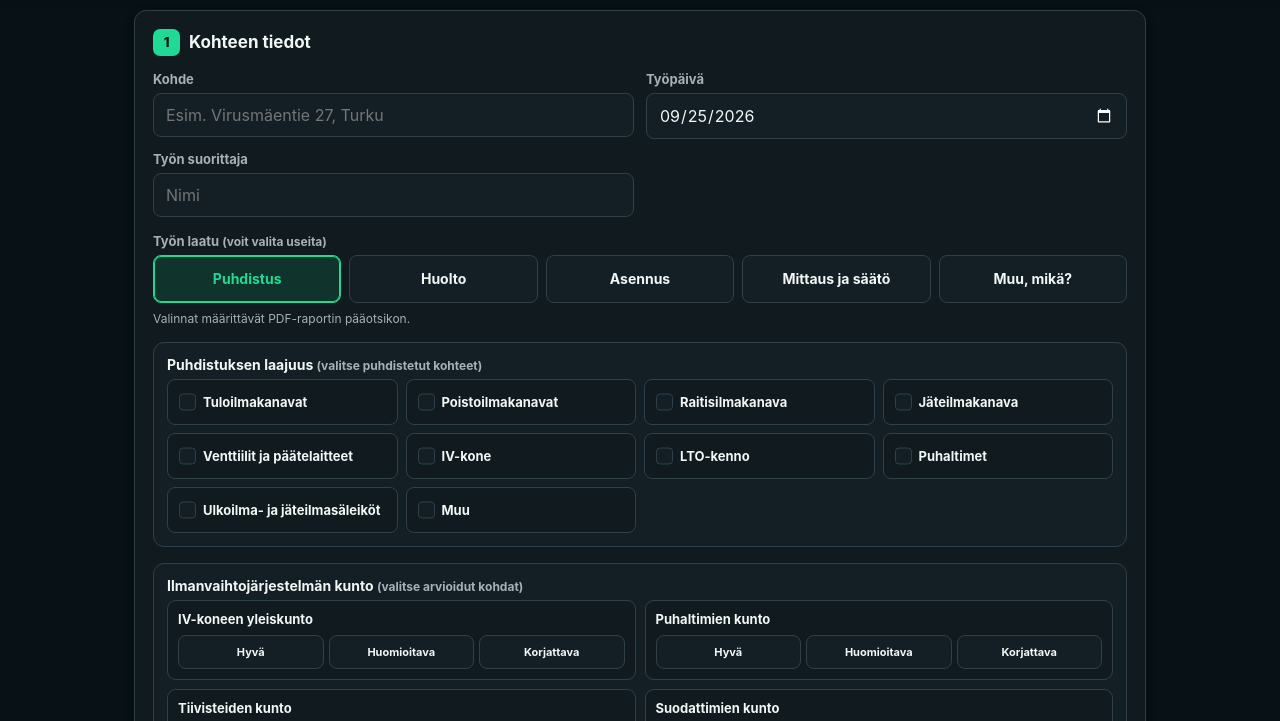
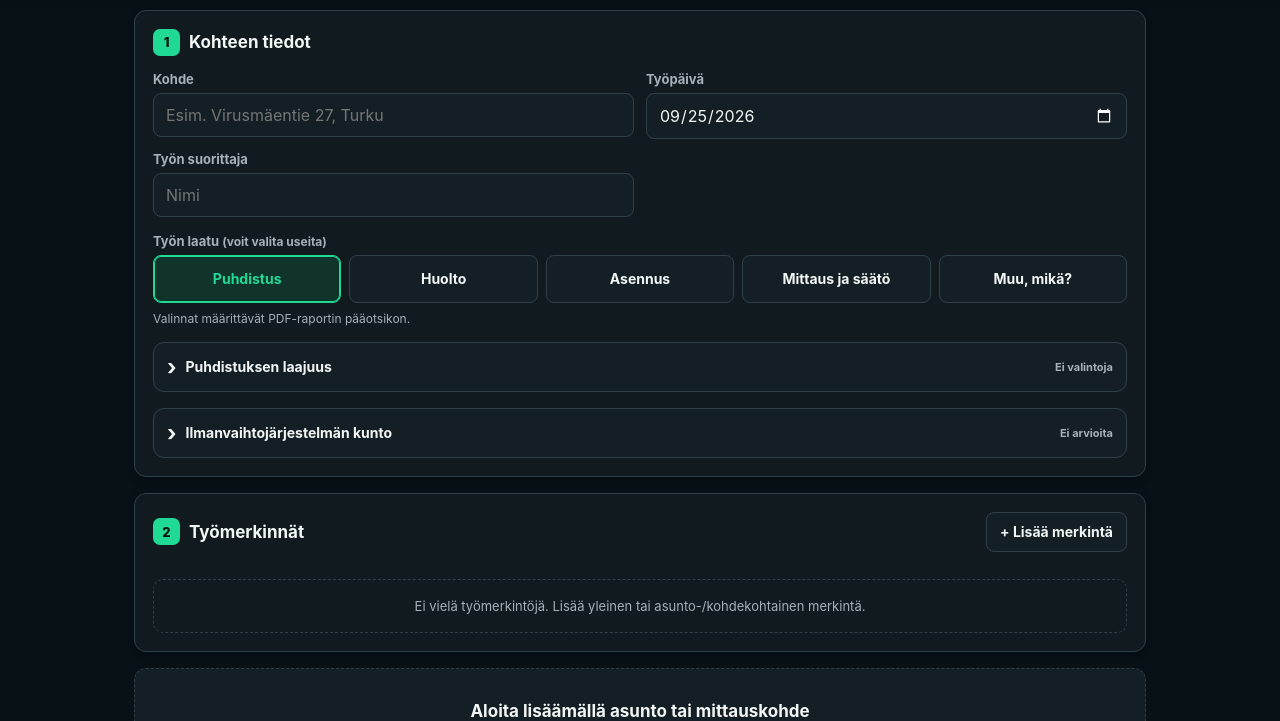
Before and after one commit to Iivo1996/iv-mittaus, a plain HTML site: page index.html in a window 1280 px wide. Both pictures are taken after a click on the checkbox "Puhdistus". Shown: the part 74-795 px from the top of the page. Drawn offline with Linux system fonts and the light colour scheme.

Commit message:
Collapse cleaning and condition sections

```diff
--- a/index.html
+++ b/index.html
@@ -56,6 +56,7 @@ button{background:var(--ui-surface-3);color:var(--ui-text)}button.primary,button
 .work-type-block{grid-column:1/-1;margin-top:4px}.work-type-grid{display:grid;grid-template-columns:repeat(5,minmax(0,1fr));gap:8px}.work-type-option{min-height:48px;background:var(--ui-surface-2);border:1px solid var(--ui-border);color:var(--ui-text)}.work-type-option.selected{background:var(--ui-accent-soft);border-color:var(--ui-accent);color:var(--ui-accent);box-shadow:inset 0 0 0 1px var(--ui-accent)}.custom-work-type{margin-top:10px;max-width:520px}.custom-work-type[hidden]{display:none}
 .cleaning-block{grid-column:1/-1;margin-top:4px;padding:13px;border:1px solid var(--ui-border);border-radius:11px;background:var(--ui-surface-2)}.cleaning-block[hidden]{display:none}.cleaning-block>label{color:var(--ui-text);font-size:14px}.cleaning-grid{display:grid;grid-template-columns:repeat(4,minmax(0,1fr));gap:8px}.cleaning-option{position:relative;min-height:46px;padding:9px 10px 9px 35px;text-align:left;background:var(--ui-surface);border:1px solid var(--ui-border);color:var(--ui-text);font-size:13px}.cleaning-option::before{content:"";position:absolute;left:11px;top:50%;width:15px;height:15px;border:1px solid var(--ui-border);border-radius:4px;transform:translateY(-50%);background:var(--ui-surface-2)}.cleaning-option.selected{background:var(--ui-accent-soft);border-color:var(--ui-accent);color:var(--ui-accent)}.cleaning-option.selected::before{content:"✓";display:grid;place-items:center;border-color:var(--ui-accent);background:var(--ui-accent);color:#04130e;font-size:11px;font-weight:900}.cleaning-custom{margin-top:9px}.cleaning-custom[hidden]{display:none}.cleaning-tags{display:flex;flex-wrap:wrap;gap:6px;margin:0 0 11px}.cleaning-tag{padding:5px 8px;border-radius:999px;background:var(--ui-accent-soft);color:var(--ui-accent);font-size:11px;font-weight:750}
 .condition-block{grid-column:1/-1;margin-top:4px;padding:13px;border:1px solid var(--ui-border);border-radius:11px;background:var(--ui-surface-2)}.condition-block[hidden]{display:none}.condition-block>label{color:var(--ui-text);font-size:14px}.condition-grid{display:grid;grid-template-columns:repeat(2,minmax(0,1fr));gap:9px}.condition-item{padding:10px;border:1px solid var(--ui-border);border-radius:9px;background:var(--ui-surface)}.condition-item strong{display:block;margin-bottom:8px;font-size:13px}.condition-choices{display:grid;grid-template-columns:repeat(3,minmax(0,1fr));gap:5px}.condition-choice{min-height:34px;padding:6px 5px;font-size:11px;background:var(--ui-surface-2);border:1px solid var(--ui-border)}.condition-choice.selected.good{color:var(--ui-accent);border-color:var(--ui-accent);background:var(--ui-accent-soft)}.condition-choice.selected.attention{color:#d99a35;border-color:#b67b21;background:color-mix(in srgb,#d99a35 12%,var(--ui-surface))}.condition-choice.selected.repair{color:var(--ui-danger);border-color:var(--ui-danger);background:color-mix(in srgb,var(--ui-danger) 10%,var(--ui-surface))}.condition-tags{display:flex;flex-wrap:wrap;gap:6px;margin:0 0 11px}.condition-tag{padding:5px 8px;border-radius:999px;background:var(--ui-surface-3);font-size:11px;font-weight:750}.condition-tag.good{color:var(--ui-accent)}.condition-tag.attention{color:#d99a35}.condition-tag.repair{color:var(--ui-danger)}
+.compact-section{padding:0;overflow:hidden}.compact-summary{list-style:none;display:flex;align-items:center;gap:9px;padding:13px;cursor:pointer;-webkit-tap-highlight-color:transparent;color:var(--ui-text);font-size:14px;font-weight:750}.compact-summary::-webkit-details-marker{display:none}.compact-summary::before{content:"›";font-size:22px;line-height:1;transition:transform .15s}.compact-section[open]>.compact-summary::before{transform:rotate(90deg);color:var(--ui-accent)}.compact-section[open]>.compact-summary{background:var(--ui-accent-soft);border-bottom:1px solid color-mix(in srgb,var(--ui-accent) 35%,var(--ui-border))}.compact-summary-meta{margin-left:auto;color:var(--ui-muted);font-size:11px;font-weight:650;white-space:nowrap}.compact-section-body{padding:12px 13px 13px}
 @media(max-width:700px){header{padding:10px 12px}.tool-badge{display:none}.brand{gap:9px}.brand-mark{width:34px;height:34px}.brand-copy h1{font-size:17px}.menu-button{font-size:13px;padding:6px 9px}main{padding:12px 9px 30px}.card{padding:13px;border-radius:10px}.grid{grid-template-columns:1fr}.apartment{padding:0}.apartment-summary{padding:12px}.apartment-body{padding:8px}.apartment-title,.room-title{grid-template-columns:auto 1fr}.apartment-title .danger,.room-title .danger{grid-column:2;justify-self:end}.row{grid-template-columns:1fr 1fr 1fr;gap:8px}.row>div:first-child{grid-column:1/-1}.row>button{grid-column:3}.air-summary{grid-template-columns:1fr 1fr}.summary-box:last-child{grid-column:1/-1}.bottom{display:grid;grid-template-columns:1fr 1fr}.bottom .save-note{grid-column:1/-1;margin:0}.bottom .primary,.bottom .save-project{grid-column:1/-1}.bottom button{width:100%}.project-item{grid-template-columns:1fr}.project-actions{justify-content:flex-end}.project-actions button{flex:1}.toast{bottom:24px;white-space:nowrap}.pdf-frame{height:50vh}.modal-actions{display:grid;grid-template-columns:1fr 1fr}.modal-actions>*{width:100%}#pdf-share{grid-column:1/-1}}
 @media(max-width:700px){.vent-row{grid-template-columns:repeat(6,minmax(0,1fr));gap:8px}.vent-row .field-space{grid-column:span 3}.vent-row .field-type{grid-column:span 3}.vent-row .field-valve{grid-column:1/-1}.vent-row .field-small{grid-column:span 2}.vent-row .field-flow{grid-column:span 3}.vent-row .field-position{grid-column:span 3}.vent-row .remove-vent{grid-column:1/-1;width:100%}.optional-fields{grid-template-columns:1fr}.vent-actions{display:grid;grid-template-columns:1fr}.vent-actions button{width:100%}.room-group>summary{padding:11px 10px}.room-group-body{padding:0 7px 7px}.vent-card>summary{padding:9px 8px}}
 @media(max-width:700px){.apartment-title{grid-template-columns:1fr}.apartment-title>input{max-width:none}.apartment-title .danger{grid-column:1}}
@@ -87,8 +88,8 @@ button{background:var(--ui-surface-3);color:var(--ui-text)}button.primary,button
 <button type="button" class="work-type-option" data-work-type="measurement" role="checkbox" onclick="toggleWorkType('measurement')">Mittaus ja säätö</button>
 <button type="button" class="work-type-option" data-work-type="other" role="checkbox" onclick="toggleWorkType('other')">Muu, mikä?</button>
 </div><div id="custom-work-type-wrap" class="custom-work-type" hidden><label>Muu työn laatu</label><input id="custom-work-type" maxlength="50" placeholder="Esim. kanavakuvaus" oninput="updateCustomWorkType(this.value)"></div><p class="muted">Valinnat määrittävät PDF-raportin pääotsikon.</p></div>
-<div id="project-cleaning-wrap" class="cleaning-block" hidden><label>Puhdistuksen laajuus <span class="muted">(valitse puhdistetut kohteet)</span></label><div id="project-cleaning-grid" class="cleaning-grid" role="group" aria-label="Kohteessa puhdistetut osat"></div><div id="project-cleaning-custom" class="cleaning-custom" hidden><label>Muu puhdistettu kohde</label><input id="project-cleaning-custom-input" maxlength="80" placeholder="Kirjoita puhdistettu kohde" oninput="updateProjectCustomCleaningItem(this.value)"></div></div>
-<div id="project-condition-wrap" class="condition-block" hidden><label>Ilmanvaihtojärjestelmän kunto <span class="muted">(valitse arvioidut kohdat)</span></label><div id="project-condition-grid" class="condition-grid" role="group" aria-label="Kohteen ilmanvaihtojärjestelmän kunto"></div><p class="muted">Valitse: Hyvä, Huomioitava tai Korjattava. Napauta valittua vaihtoehtoa uudelleen tyhjentääksesi arvion.</p></div>
+<details id="project-cleaning-wrap" class="cleaning-block compact-section" hidden><summary class="compact-summary"><span>Puhdistuksen laajuus</span><span id="project-cleaning-count" class="compact-summary-meta">Ei valintoja</span></summary><div class="compact-section-body"><div id="project-cleaning-grid" class="cleaning-grid" role="group" aria-label="Kohteessa puhdistetut osat"></div><div id="project-cleaning-custom" class="cleaning-custom" hidden><label>Muu puhdistettu kohde</label><input id="project-cleaning-custom-input" maxlength="80" placeholder="Kirjoita puhdistettu kohde" oninput="updateProjectCustomCleaningItem(this.value)"></div></div></details>
+<details id="project-condition-wrap" class="condition-block compact-section" hidden><summary class="compact-summary"><span>Ilmanvaihtojärjestelmän kunto</span><span id="project-condition-count" class="compact-summary-meta">Ei arvioita</span></summary><div class="compact-section-body"><div id="project-condition-grid" class="condition-grid" role="group" aria-label="Kohteen ilmanvaihtojärjestelmän kunto"></div><p class="muted">Valitse: Hyvä, Huomioitava tai Korjattava. Napauta valittua vaihtoehtoa uudelleen tyhjentääksesi arvion.</p></div></details>
 </div></section>
 <section class="card no-print"><div class="work-heading"><span class="step">2</span><h2>Työmerkinnät</h2><button type="button" class="secondary" onclick="openWorkEntryEditor()">+ Lisää merkintä</button></div>
 <div id="work-entry-editor" class="work-editor" hidden>
@@ -96,8 +97,8 @@ button{background:var(--ui-surface-3);color:var(--ui-text)}button.primary,button
     <div><label>Päivämäärä</label><input id="work-entry-date" type="date"></div>
     <div><label>Asunto / kohde <span class="muted">(vapaaehtoinen)</span></label><input id="work-entry-target" placeholder="Esim. A 12 tai IV-konehuone"></div>
     <div class="full"><label>Otsikko</label><input id="work-entry-title" maxlength="100" placeholder="Esim. Poistokanavien puhdistus"></div>
-    <div id="work-entry-cleaning-wrap" class="cleaning-block full" hidden><label>Puhdistettu tässä merkinnässä <span class="muted">(valitse kaikki sopivat)</span></label><div id="work-entry-cleaning-grid" class="cleaning-grid" role="group" aria-label="Työmerkinnässä puhdistetut osat"></div><div id="work-entry-cleaning-custom" class="cleaning-custom" hidden><label>Muu puhdistettu kohde</label><input id="work-entry-cleaning-custom-input" maxlength="80" placeholder="Kirjoita puhdistettu kohde" oninput="updatePendingCustomCleaningItem(this.value)"></div></div>
-    <div id="work-entry-condition-wrap" class="condition-block full" hidden><label>Kunto tässä merkinnässä <span class="muted">(valitse arvioidut kohdat)</span></label><div id="work-entry-condition-grid" class="condition-grid" role="group" aria-label="Työmerkinnän kuntoarviot"></div></div>
+    <details id="work-entry-cleaning-wrap" class="cleaning-block compact-section full" hidden><summary class="compact-summary"><span>Puhdistettu tässä merkinnässä</span><span id="work-entry-cleaning-count" class="compact-summary-meta">Ei valintoja</span></summary><div class="compact-section-body"><div id="work-entry-cleaning-grid" class="cleaning-grid" role="group" aria-label="Työmerkinnässä puhdistetut osat"></div><div id="work-entry-cleaning-custom" class="cleaning-custom" hidden><label>Muu puhdistettu kohde</label><input id="work-entry-cleaning-custom-input" maxlength="80" placeholder="Kirjoita puhdistettu kohde" oninput="updatePendingCustomCleaningItem(this.value)"></div></div></details>
+    <details id="work-entry-condition-wrap" class="condition-block compact-section full" hidden><summary class="compact-summary"><span>Kunto tässä merkinnässä</span><span id="work-entry-condition-count" class="compact-summary-meta">Ei arvioita</span></summary><div class="compact-section-body"><div id="work-entry-condition-grid" class="condition-grid" role="group" aria-label="Työmerkinnän kuntoarviot"></div></div></details>
     <div class="full"><label>Kuvaus</label><textarea id="work-entry-text" maxlength="2000" placeholder="Kirjaa tehdyt työt, havainnot ja jatkotoimenpiteet..."></textarea></div>
     <div class="full"><label>Kuvat</label><div class="work-photo-actions"><label class="file-button">Ota kuva<input id="work-entry-camera" type="file" accept="image/*" capture="environment" onchange="handleWorkPhotoFiles(this.files);this.value='' "></label><label class="file-button">Valitse kuvia<input id="work-entry-gallery" type="file" accept="image/*" multiple onchange="handleWorkPhotoFiles(this.files);this.value='' "></label></div><div id="work-photo-preview" class="work-photo-preview"></div><p class="muted">Voit lisätä merkintään useita kuvia. Kuvat pienennetään automaattisesti raporttia varten.</p></div>
   </div>
@@ -294,11 +295,11 @@ function cleaningOptionsHtml(selected,handler){const chosen=new Set(normalizeCle
 function conditionEntries(ratings){const normalized=normalizeConditionRatings(ratings);return CONDITION_ITEMS.flatMap(item=>{const state=CONDITION_STATES.find(option=>option.id===normalized[item.id]);return state?[{id:item.id,label:item.label,state:state.id,stateLabel:state.label}]:[]})}
 function conditionGridHtml(ratings,handler){const normalized=normalizeConditionRatings(ratings);return CONDITION_ITEMS.map(item=>'<div class="condition-item"><strong>'+esc(item.label)+'</strong><div class="condition-choices">'+CONDITION_STATES.map(state=>'<button type="button" class="condition-choice '+state.id+(normalized[item.id]===state.id?' selected':'')+'" aria-pressed="'+(normalized[item.id]===state.id?'true':'false')+'" onclick="'+handler+'(\''+item.id+'\',\''+state.id+'\')">'+state.label+'</button>').join("")+'</div></div>').join("")}
 function renderProjectCleaning(){
-  const grid=document.getElementById("project-cleaning-grid"),custom=document.getElementById("project-cleaning-custom"),input=document.getElementById("project-cleaning-custom-input");if(grid)grid.innerHTML=cleaningOptionsHtml(data.cleaningItems,"toggleProjectCleaningItem");if(custom)custom.hidden=!data.cleaningItems.includes("other");if(input)input.value=data.customCleaningItem||"";
+  const selected=normalizeCleaningItems(data.cleaningItems),grid=document.getElementById("project-cleaning-grid"),custom=document.getElementById("project-cleaning-custom"),input=document.getElementById("project-cleaning-custom-input"),count=document.getElementById("project-cleaning-count");if(grid)grid.innerHTML=cleaningOptionsHtml(selected,"toggleProjectCleaningItem");if(custom)custom.hidden=!selected.includes("other");if(input)input.value=data.customCleaningItem||"";if(count)count.textContent=selected.length?selected.length+" valittu":"Ei valintoja";
 }
 function toggleProjectCleaningItem(id){const selected=new Set(normalizeCleaningItems(data.cleaningItems));if(selected.has(id))selected.delete(id);else selected.add(id);data.cleaningItems=CLEANING_ITEMS.map(item=>item.id).filter(item=>selected.has(item));renderProjectCleaning();save()}
 function updateProjectCustomCleaningItem(value){data.customCleaningItem=value;save()}
-function renderProjectConditions(){const grid=document.getElementById("project-condition-grid");if(grid)grid.innerHTML=conditionGridHtml(data.conditionRatings,"toggleProjectCondition")}
+function renderProjectConditions(){const entries=conditionEntries(data.conditionRatings),grid=document.getElementById("project-condition-grid"),count=document.getElementById("project-condition-count");if(grid)grid.innerHTML=conditionGridHtml(data.conditionRatings,"toggleProjectCondition");if(count)count.textContent=entries.length?entries.length+" arvioitu":"Ei arvioita"}
 function toggleProjectCondition(id,state){const ratings=normalizeConditionRatings(data.conditionRatings);if(ratings[id]===state)delete ratings[id];else ratings[id]=state;data.conditionRatings=ratings;renderProjectConditions();save()}
 function renderWorkType(){
   const selectedTypes=Array.isArray(data.workTypes)?data.workTypes:[];
@@ -412,6 +413,7 @@ function workEntryTitle(entry){const title=String(entry?.title||"").trim();if(ti
 function openWorkEntryEditor(id=null){
   const entry=id?data.workEntries.find(item=>item.id===id):null;
   editingWorkEntryId=entry?.id||null;pendingWorkPhotos=(entry?.photos||[]).map(photo=>({...photo}));pendingWorkCleaningItems=normalizeCleaningItems(entry?.cleaningItems);pendingWorkCustomCleaningItem=String(entry?.customCleaningItem||"");pendingWorkConditionRatings=normalizeConditionRatings(entry?.conditionRatings);
+  ["work-entry-cleaning-wrap","work-entry-condition-wrap"].forEach(elementId=>{const section=document.getElementById(elementId);if(section)section.open=false});
   document.getElementById("work-entry-date").value=entry?.date||new Date().toISOString().slice(0,10);
   document.getElementById("work-entry-target").value=entry?.target||"";
   document.getElementById("work-entry-title").value=entry?(entry.title||workEntryTitle(entry)):"";
@@ -421,11 +423,11 @@ function openWorkEntryEditor(id=null){
 }
 function closeWorkEntryEditor(){editingWorkEntryId=null;pendingWorkPhotos=[];pendingWorkCleaningItems=[];pendingWorkCustomCleaningItem="";pendingWorkConditionRatings={};const editor=document.getElementById("work-entry-editor");if(editor)editor.hidden=true;const preview=document.getElementById("work-photo-preview");if(preview)preview.innerHTML=""}
 function renderWorkEntryCleaning(){
-  const wrap=document.getElementById("work-entry-cleaning-wrap"),grid=document.getElementById("work-entry-cleaning-grid"),custom=document.getElementById("work-entry-cleaning-custom"),input=document.getElementById("work-entry-cleaning-custom-input"),cleaningSelected=(data.workTypes||[]).includes("cleaning");if(wrap)wrap.hidden=!cleaningSelected;if(grid)grid.innerHTML=cleaningOptionsHtml(pendingWorkCleaningItems,"togglePendingCleaningItem");if(custom)custom.hidden=!pendingWorkCleaningItems.includes("other");if(input)input.value=pendingWorkCustomCleaningItem;
+  const selected=normalizeCleaningItems(pendingWorkCleaningItems),wrap=document.getElementById("work-entry-cleaning-wrap"),grid=document.getElementById("work-entry-cleaning-grid"),custom=document.getElementById("work-entry-cleaning-custom"),input=document.getElementById("work-entry-cleaning-custom-input"),count=document.getElementById("work-entry-cleaning-count"),cleaningSelected=(data.workTypes||[]).includes("cleaning");if(wrap)wrap.hidden=!cleaningSelected;if(grid)grid.innerHTML=cleaningOptionsHtml(selected,"togglePendingCleaningItem");if(custom)custom.hidden=!selected.includes("other");if(input)input.value=pendingWorkCustomCleaningItem;if(count)count.textContent=selected.length?selected.length+" valittu":"Ei valintoja";
 }
 function togglePendingCleaningItem(id){const selected=new Set(normalizeCleaningItems(pendingWorkCleaningItems));if(selected.has(id))selected.delete(id);else selected.add(id);pendingWorkCleaningItems=CLEANING_ITEMS.map(item=>item.id).filter(item=>selected.has(item));renderWorkEntryCleaning()}
 function updatePendingCustomCleaningItem(value){pendingWorkCustomCleaningItem=value}
-function renderWorkEntryConditions(){const wrap=document.getElementById("work-entry-condition-wrap"),grid=document.getElementById("work-entry-condition-grid"),types=data.workTypes||[],relevant=types.includes("cleaning")||types.includes("maintenance");if(wrap)wrap.hidden=!relevant;if(grid)grid.innerHTML=conditionGridHtml(pendingWorkConditionRatings,"togglePendingCondition")}
+function renderWorkEntryConditions(){const entries=conditionEntries(pendingWorkConditionRatings),wrap=document.getElementById("work-entry-condition-wrap"),grid=document.getElementById("work-entry-condition-grid"),count=document.getElementById("work-entry-condition-count"),types=data.workTypes||[],relevant=types.includes("cleaning")||types.includes("maintenance");if(wrap)wrap.hidden=!relevant;if(grid)grid.innerHTML=conditionGridHtml(pendingWorkConditionRatings,"togglePendingCondition");if(count)count.textContent=entries.length?entries.length+" arvioitu":"Ei arvioita"}
 function togglePendingCondition(id,state){const ratings=normalizeConditionRatings(pendingWorkConditionRatings);if(ratings[id]===state)delete ratings[id];else ratings[id]=state;pendingWorkConditionRatings=ratings;renderWorkEntryConditions()}
 function compressWorkPhoto(file){
   return new Promise((resolve,reject)=>{
```
